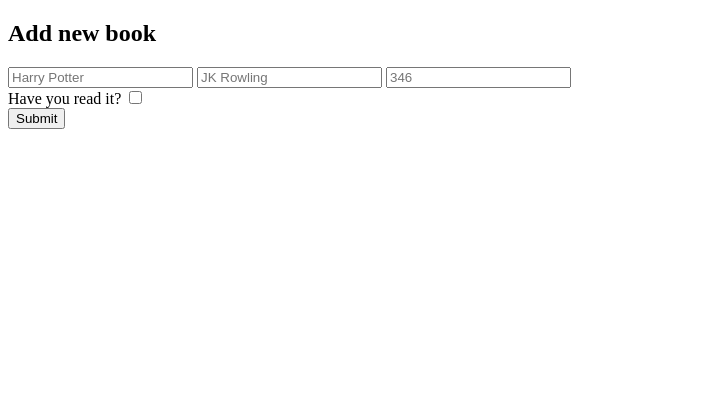
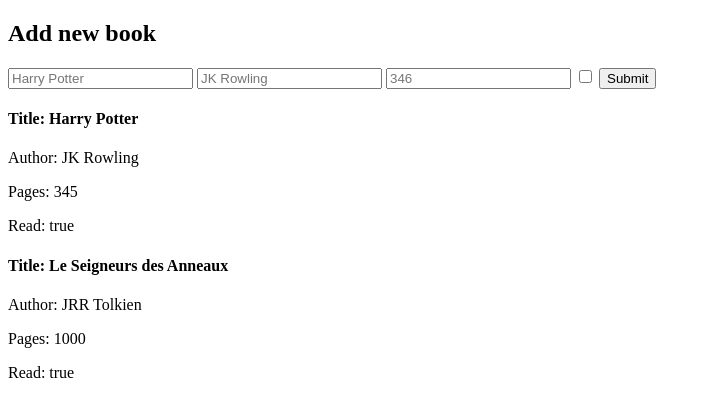
Before and after one commit to valens-carpentier/library, a plain HTML site: page index.html in a window 1280 px wide. Shown: the whole page, without its empty margins (0-711 px from the left). Drawn offline with Linux system fonts and the light colour scheme.

Commit message:
build new book button and displayLibrary()

```diff
--- a/index.html
+++ b/index.html
@@ -11,14 +11,12 @@
         <h2>Add new book</h2>
         <input id="title" type="text" placeholder="Harry Potter" required>
         <input id="author" type="text" placeholder="JK Rowling" required>
-        <input id="pages" type="number" placeholder="346" required>
+        <input id="numPages" type="number" placeholder="346" required>
+        <input id="isRead" type="checkbox" class="checkbox"  placeholder="Yes or No" required>
+        <input class="submit" type="submit">
 
-        <div class="check-container">
-            <label>Have you read it?</label>
-            <input id="isRead" class="checkbox" type="checkbox">
+        <div class="card-container">
         </div>
-
-        <input class="submit" type="submit">
     </form>
 
     <script src="script.js"></script>
--- a/script.js
+++ b/script.js
@@ -1,42 +1,68 @@
 const myLibrary = [
-  new Book("Harry Potter", "JK Rowling", 345, true)
+  new Book("Harry Potter", "JK Rowling", 345, true),
+  new Book ("Le Seigneurs des Anneaux", "JRR Tolkien", 1000, true)
 ];
-
-/*
-const title = document.querySelector("#title");
-const author = document.querySelector("#author");
-const numPages = document.querySelector("#numPages");
-const isRead = document.querySelector("#read");
-const form = document.querySelector('#form');
-form.addEventListener('submit', addBookToLibrary);
-*/
 
 function Book(title, author, numPages, isRead) {
     this.title = title;
     this.author = author;
     this.numPages = numPages;
-    this.isRead = false;
+    this.isRead = isRead;
 }
 
+const title = document.querySelector("#title");
+const author = document.querySelector("#author");
+const numPages = document.querySelector("#numPages");
+const isRead = document.querySelector("#isRead");
+const form = document.querySelector('#form');
+form.addEventListener('submit', addBookToLibrary)
 
-function addBookToLibrary() {
-    const newBook = new Book(title.value, author.value, numPages.value, isRead.value);
+
+function addBookToLibrary(event) {
+    event.preventDefault();
+    const newBook = new Book(title.value, author.value, numPages.value, isRead.checked);
     myLibrary.push(newBook);
     console.log(myLibrary);
+    displayLibrary();
 }
 
 function displayLibrary() {
 
+  const bookCardContainer = document.querySelector('.card-container');
+  bookCardContainer.innerHTML = '';
+
+  for (const book of myLibrary) {
+    console.log(book.title, book.author, book.numPages, book.isRead);
+
+    const bookCardContainer = document.querySelector('.card-container')
+
+    const paraTitle = document.createElement("h4");
+    const paraAuthor = document.createElement("p");
+    const paraNumPages = document.createElement("p");
+    const paraRead = document.createElement("p");
+
+    paraTitle.textContent = "Title: ";
+    paraAuthor.textContent = "Author: ";
+    paraNumPages.textContent = "Pages: ";
+    paraRead.textContent = "Read: ";
+
+    bookCardContainer.appendChild(paraTitle);
+    bookCardContainer.appendChild(paraAuthor);
+    bookCardContainer.appendChild(paraNumPages);
+    bookCardContainer.appendChild(paraRead);
+
+    const bookTitle = document.createTextNode(book.title);
+    paraTitle.appendChild(bookTitle);
+
+    const bookAuthor = document.createTextNode(book.author);
+    paraAuthor.appendChild(bookAuthor);
+
+    const bookPages = document.createTextNode(book.numPages);
+    paraNumPages.appendChild(bookPages);
+
+    const bookRead = document.createTextNode(book.isRead);
+    paraRead.appendChild(bookRead);
+  }
 }
 
-addBookToLibrary();
-
-console.log(myLibrary);
-
-
-
-
-/*
-const theHobbit = new Book('The Hobbit', 'J.R.R. Tolkien', 295, false);
-console.log(theHobbit.info()); // "The Hobbit by J.R.R. Tolkien, 295 pages, not read yet"
-*/
+displayLibrary();
```
